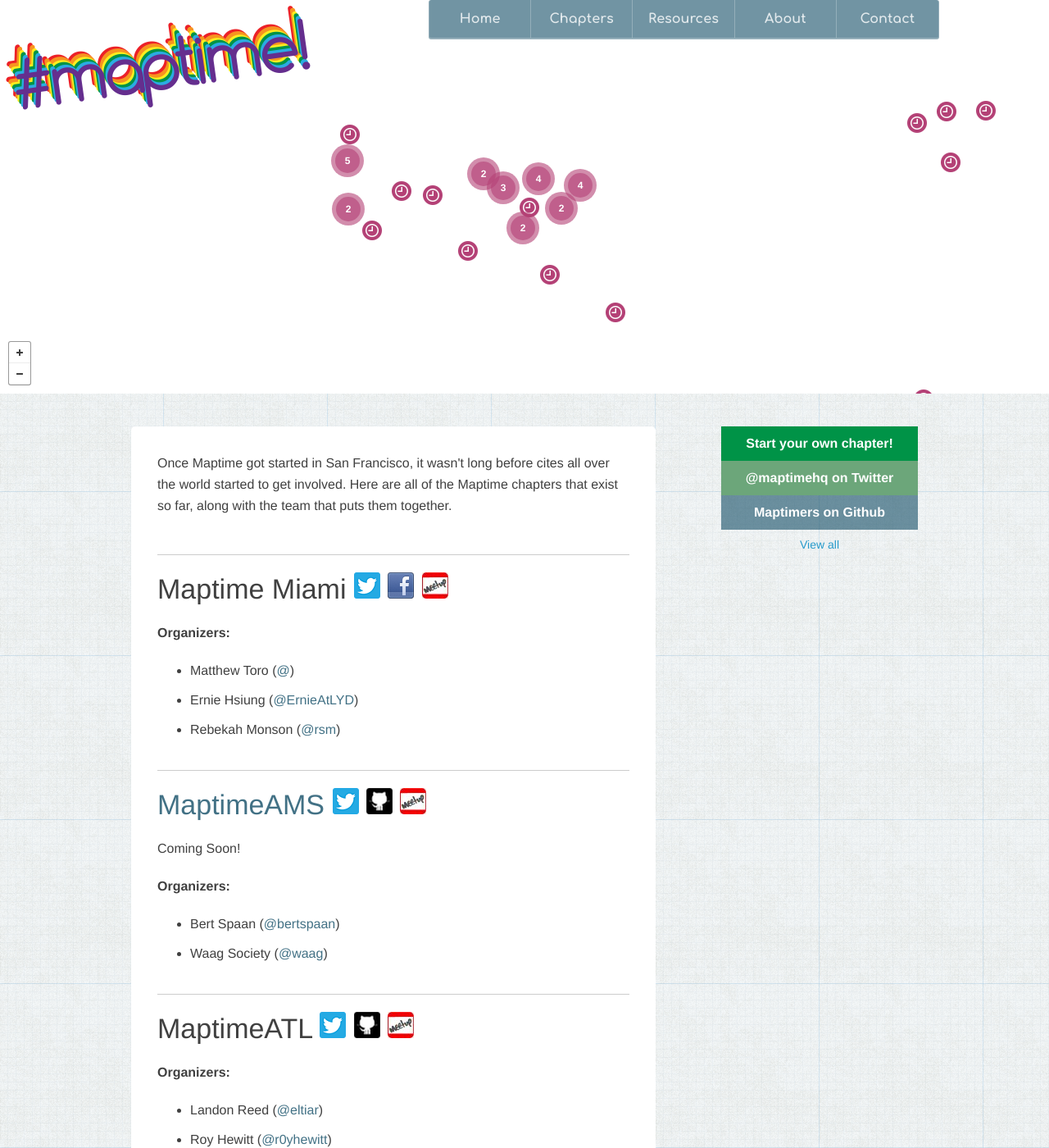
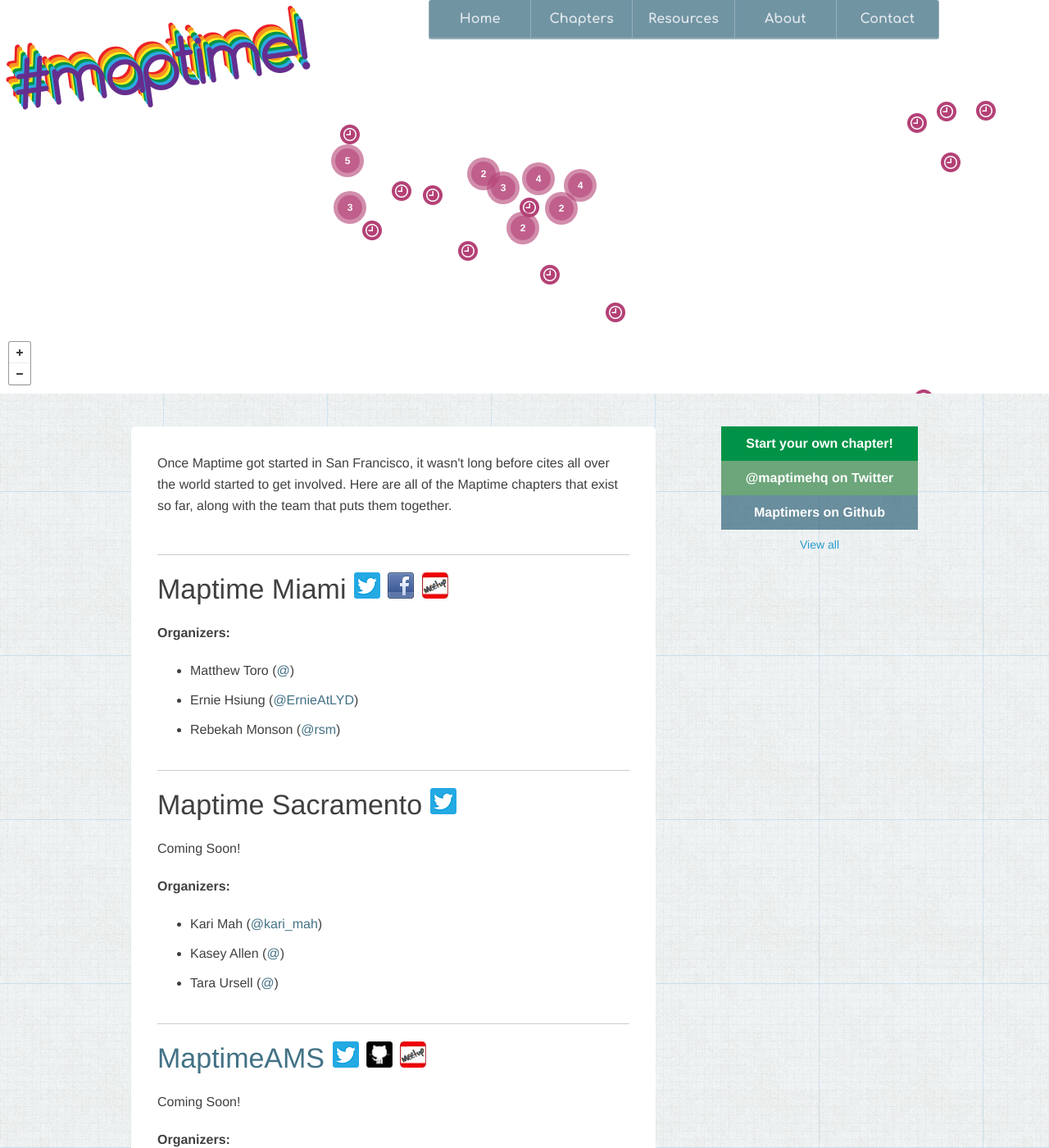
Before and after one commit to maptime/maptime.github.io, a Jekyll site: the page built from chapters/index.html, in a window 1280 px wide and 1400 px high. Shown: the whole window at 82% size. Built offline with Jekyll 4.4.1, drawn with Linux system fonts in a browser that asks for light colours.

Commit message:
add Maptime Sacramento to chapters

```diff
--- a/_data/chapters.json
+++ b/_data/chapters.json
@@ -658,7 +658,35 @@
     {
       "type": "Feature",
       "properties": {
-        "location": "San Fransico, CA",
+        "location": "Sacramento, CA",
+        "title": "Maptime Sacramento",
+        "twitter": "MaptimeSac",
+        "organizers": [
+          {
+            "name": "Kari Mah",
+            "twitter": "kari_mah"
+          },
+          {
+            "name": "Kasey Allen"
+          },
+          {
+            "name": "Tara Ursell"
+          }
+        ],
+        "comingSoon": true
+      },
+      "geometry": {
+        "type": "Point",
+        "coordinates": [
+          -121.4689,
+          38.5556
+        ]
+      }
+    },
+    {
+      "type": "Feature",
+      "properties": {
+        "location": "San Francisco, CA",
         "title": "MaptimeSF",
         "twitter": "maptimesf",
         "organizers": [
```
